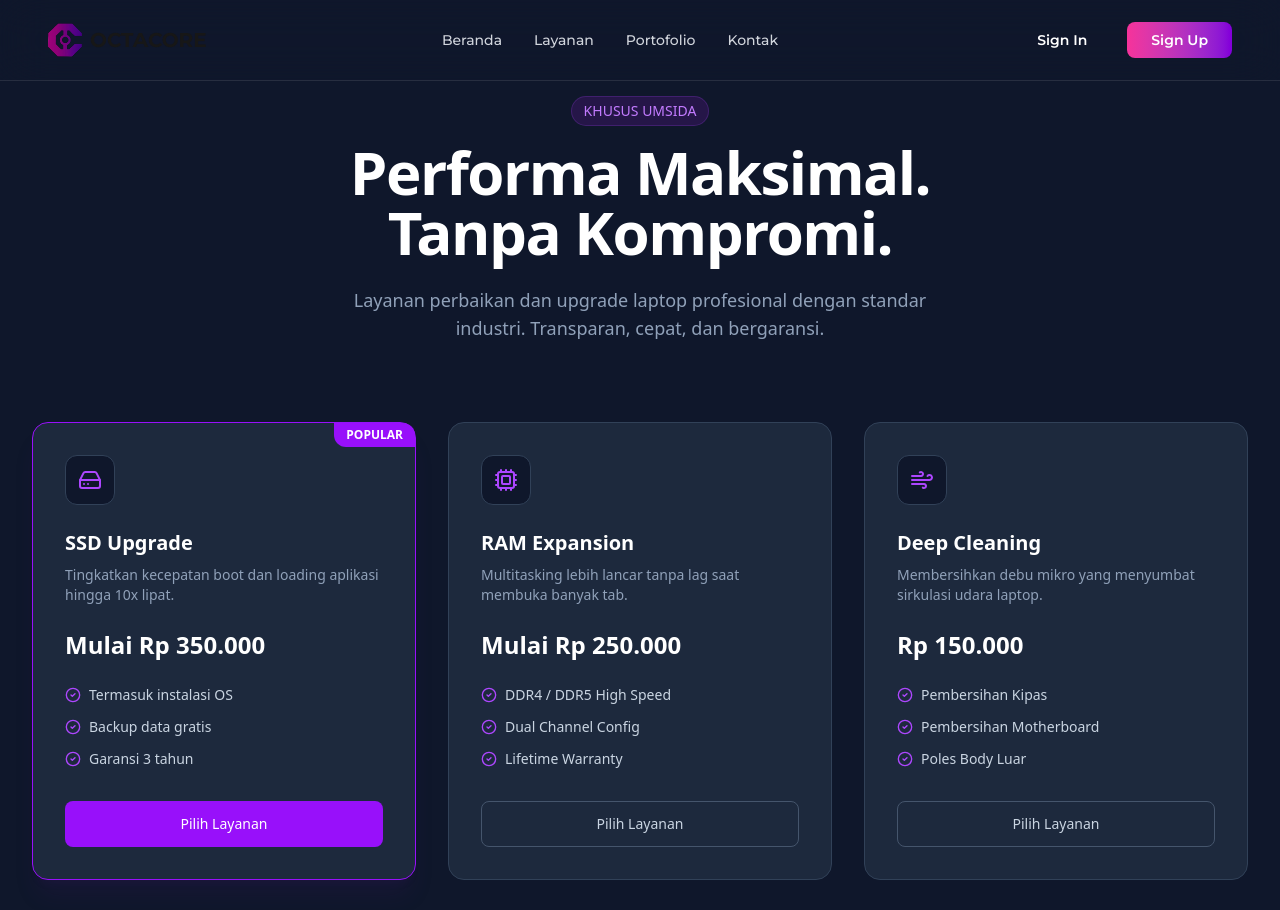
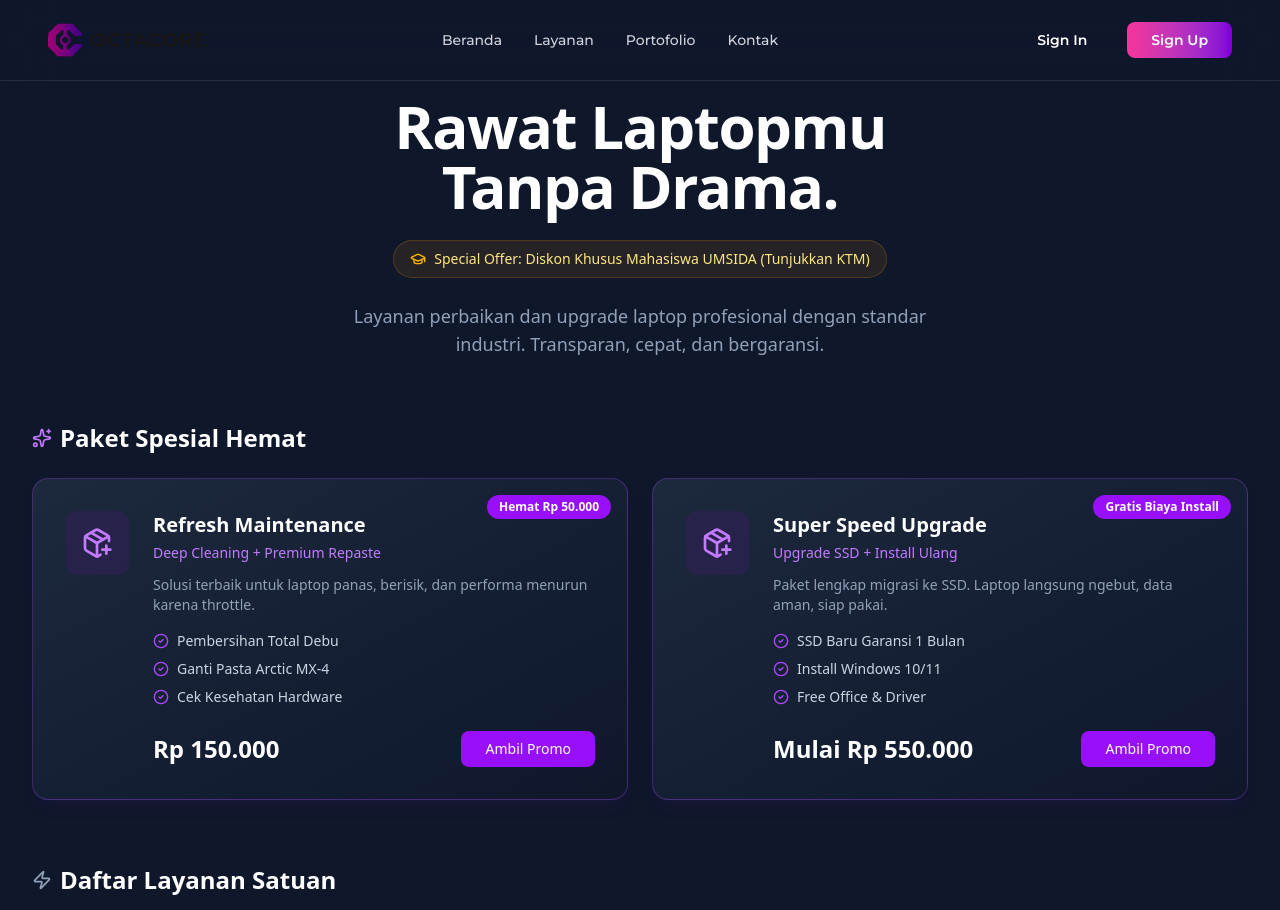
Before and after one commit to znalfarel/Website-octacore, a Next.js app: page /serviceLaptop in a window 1280 px wide. Shown: the top 910 px of the page. Built offline with nearby package versions, Linux system fonts and the light colour scheme.

Commit message:
feat: add bundle service in serviceLaptop and direct messages to whatsapp

```diff
--- a/app/components/Footer.tsx
+++ b/app/components/Footer.tsx
@@ -87,7 +87,7 @@ export default function Footer() {
               </li>
               <li className="flex items-center gap-3">
                 <Phone size={20} className="text-purple-500 shrink-0" />
-                <span className="text-sm">+62 831-1984-1544</span>
+                <span className="text-sm">+62 878-8292-3273</span>
               </li>
               <li className="flex items-center gap-3">
                 <Mail size={20} className="text-pink-500 shrink-0" />
--- a/app/serviceLaptop/page.tsx
+++ b/app/serviceLaptop/page.tsx
@@ -1,6 +1,7 @@
 "use client";
 
 import React from "react";
+import Link from "next/link";
 import { motion } from "framer-motion";
 import {
   HardDrive,
@@ -11,22 +12,47 @@ import {
   Zap,
   MessageCircle,
   ArrowRight,
-  CheckCircle2
+  CheckCircle2,
+  GraduationCap,
+  PackagePlus,
+  Sparkles
 } from "lucide-react";
 
-// Data Layanan
+// --- DATA BUNDLE (PAKET HEMAT) ---
+const bundles = [
+  {
+    title: "Refresh Maintenance",
+    subtitle: "Deep Cleaning + Premium Repaste",
+    price: "Rp 150.000",
+    saving: "Hemat Rp 50.000",
+    desc: "Solusi terbaik untuk laptop panas, berisik, dan performa menurun karena throttle.",
+    features: ["Pembersihan Total Debu", "Ganti Pasta Arctic MX-4", "Cek Kesehatan Hardware"],
+    highlight: true
+  },
+  {
+    title: "Super Speed Upgrade",
+    subtitle: "Upgrade SSD + Install Ulang",
+    price: "Mulai Rp 550.000",
+    saving: "Gratis Biaya Install",
+    desc: "Paket lengkap migrasi ke SSD. Laptop langsung ngebut, data aman, siap pakai.",
+    features: ["SSD Baru Garansi 1 Bulan", "Install Windows 10/11", "Free Office & Driver"],
+    highlight: true
+  }
+];
+
+// --- DATA LAYANAN SATUAN ---
 const services = [
   {
-    title: "SSD Upgrade",
-    price: "Mulai Rp 350.000",
+    title: "Upgrade SSD",
+    price: "Mulai Rp 400.000",
     desc: "Tingkatkan kecepatan boot dan loading aplikasi hingga 10x lipat.",
     icon: <HardDrive className="w-6 h-6 text-purple-500" />,
     features: ["Termasuk instalasi OS", "Backup data gratis", "Garansi 3 tahun"],
-    popular: true,
+    popular: false,
   },
   {
-    title: "RAM Expansion",
-    price: "Mulai Rp 250.000",
+    title: "Upgrade RAM",
+    price: "Mulai Rp 350.000",
     desc: "Multitasking lebih lancar tanpa lag saat membuka banyak tab.",
     icon: <Cpu className="w-6 h-6 text-purple-500" />,
     features: ["DDR4 / DDR5 High Speed", "Dual Channel Config", "Lifetime Warranty"],
@@ -34,7 +60,7 @@ const services = [
   },
   {
     title: "Deep Cleaning",
-    price: "Rp 150.000",
+    price: "Rp 100.000",
     desc: "Membersihkan debu mikro yang menyumbat sirkulasi udara laptop.",
     icon: <Wind className="w-6 h-6 text-purple-500" />,
     features: ["Pembersihan Kipas", "Pembersihan Motherboard", "Poles Body Luar"],
@@ -42,23 +68,23 @@ const services = [
   },
   {
     title: "Premium Repaste",
-    price: "Rp 200.000",
+    price: "Rp 100.000",
     desc: "Mengganti thermal paste kering dengan thermal paste high-end.",
     icon: <Thermometer className="w-6 h-6 text-purple-500" />,
     features: ["Arctic MX-4 / Grizzly", "Turunkan suhu 10-15°C", "Cegah Overheat"],
-    popular: true,
+    popular: false,
   },
   {
-    title: "LCD Replacement",
-    price: "Ask for Price",
-    desc: "Ganti layar pecah, dead pixel, atau bergaris dengan panel original.",
+    title: "Aktivasi Windows & Office",
+    price: "Mulai dari Rp 25.000",
+    desc: "Aktivasi Windows dan Office aman tanpa virus.",
     icon: <Monitor className="w-6 h-6 text-purple-500" />,
     features: ["Panel IPS / OLED", "Garansi Layar", "Pengerjaan Cepat"],
     popular: false,
   },
   {
-    title: "Software & OS",
-    price: "Rp 100.000",
+    title: "Install ulang",
+    price: "Rp 150.000",
     desc: "Instal ulang Windows/Linux, Office, dan software produktivitas.",
     icon: <Zap className="w-6 h-6 text-purple-500" />,
     features: ["Windows 10/11 Pro", "Driver Lengkap", "Bebas Virus"],
@@ -82,27 +108,59 @@ const itemVariants = {
 };
 
 export default function ServiceLaptopPage() {
+
+  // --- FUNGSI DIRECT WA ---
+  const handleWhatsApp = (serviceName: string, price: string, isConsultation = false) => {
+    const phoneNumber = "6287882923273";
+    let message = "";
+
+    if (isConsultation) {
+      // Format pesan untuk konsultasi umum
+      message = `Halo Admin Mincore,
+
+Saya mengalami kendala pada laptop saya dan ingin melakukan konsultasi terlebih dahulu.
+
+Mohon bantuannya. Terima kasih.`;
+    } else {
+      // Format pesan untuk order layanan spesifik
+      message = `Halo Mincore,
+
+Saya tertarik untuk melakukan pemesanan layanan berikut:
+
+Layanan: ${serviceName}
+Estimasi Harga: ${price}
+
+Mohon konfirmasi mengenai ketersediaan slot dan jadwal pengerjaan. Terima kasih.`;
+    }
+
+    const url = `https://wa.me/${phoneNumber}?text=${encodeURIComponent(message)}`;
+    window.open(url, "_blank");
+  };
+
   return (
     <div className="min-h-screen bg-slate-900 text-slate-100 font-sans selection:bg-purple-500/30">
 
-      {/* Container Utama dengan Responsive Padding */}
       <div className="max-w-7xl mx-auto px-4 sm:px-6 lg:px-8 py-12 md:py-20 lg:py-24">
 
         {/* Header Section */}
-        <div className="text-center mb-12 md:mb-16 lg:mb-20">
+        <div className="text-center mb-12 md:mb-16">
           <motion.div
             initial={{ opacity: 0, y: -20 }}
             animate={{ opacity: 1, y: 0 }}
             transition={{ duration: 0.6 }}
           >
-            <span className="inline-block py-1 px-3 rounded-full bg-purple-900/30 border border-purple-500/20 text-purple-400 text-xs md:text-sm font-medium mb-4">
-              KHUSUS UMSIDA
-            </span>
 
-            {/* Responsive Font Size untuk Judul */}
-            <h1 className="text-3xl sm:text-4xl md:text-5xl lg:text-6xl font-bold tracking-tight mb-4 md:mb-6 text-white">
-              Performa Maksimal. <br className="hidden sm:block" /> Tanpa Kompromi.
+            <h1 className="text-3xl sm:text-4xl md:text-5xl lg:text-6xl font-bold tracking-tight mb-6 text-white">
+              Rawat Laptopmu <br className="hidden sm:block" /> Tanpa Drama.
             </h1>
+
+            {/* Alert Khusus UMSIDA */}
+            <div className="flex justify-center mb-6">
+              <div className="inline-flex items-center gap-2 px-4 py-2 rounded-full bg-amber-500/10 border border-amber-500/20 text-amber-200 text-xs sm:text-sm font-medium">
+                <GraduationCap className="w-4 h-4 text-amber-400" />
+                <span>Special Offer: Diskon Khusus Mahasiswa UMSIDA (Tunjukkan KTM)</span>
+              </div>
+            </div>
 
             <p className="text-slate-400 max-w-xl md:max-w-2xl mx-auto text-base md:text-lg px-4">
               Layanan perbaikan dan upgrade laptop profesional dengan standar industri.
@@ -111,8 +169,73 @@ export default function ServiceLaptopPage() {
           </motion.div>
         </div>
 
-        {/* Pricing Grid - Responsive Columns */}
-        {/* Mobile: 1 col, Tablet: 2 cols, Desktop: 3 cols */}
+        {/* --- BAGIAN BUNDLING (PAKET HEMAT) --- */}
+        <div className="mb-16">
+          <div className="flex items-center gap-2 mb-6">
+            <Sparkles className="w-5 h-5 text-purple-400" />
+            <h2 className="text-xl md:text-2xl font-bold text-white">Paket Spesial Hemat</h2>
+          </div>
+
+          <motion.div
+            initial={{ opacity: 0, y: 20 }}
+            whileInView={{ opacity: 1, y: 0 }}
+            viewport={{ once: true }}
+            className="grid grid-cols-1 md:grid-cols-2 gap-6"
+          >
+            {bundles.map((bundle, index) => (
+              <div
+                key={index}
+                className="relative bg-gradient-to-br from-slate-800 to-slate-900 border border-purple-500/30 p-6 md:p-8 rounded-2xl flex flex-col md:flex-row gap-6 hover:border-purple-500 transition-colors shadow-lg shadow-purple-900/10"
+              >
+                {/* Badge Hemat */}
+                <div className="absolute top-4 right-4 bg-purple-600 text-white text-[10px] md:text-xs font-bold px-3 py-1 rounded-full animate-pulse">
+                  {bundle.saving}
+                </div>
+
+                <div className="flex-shrink-0 flex items-start justify-center md:justify-start">
+                   <div className="p-4 bg-purple-900/20 rounded-xl">
+                      <PackagePlus className="w-8 h-8 text-purple-400" />
+                   </div>
+                </div>
+
+                <div className="flex-grow text-center md:text-left">
+                  <h3 className="text-xl font-bold text-white mb-1">{bundle.title}</h3>
+                  <p className="text-purple-400 font-medium text-sm mb-3">{bundle.subtitle}</p>
+                  <p className="text-slate-400 text-sm mb-4">{bundle.desc}</p>
+
+                  <div className="space-y-2 mb-6">
+                     {bundle.features.map((feat, i) => (
+                       <div key={i} className="flex items-center justify-center md:justify-start gap-2 text-sm text-slate-300">
+                         <CheckCircle2 className="w-4 h-4 text-purple-500 flex-shrink-0" />
+                         <span>{feat}</span>
+                       </div>
+                     ))}
+                  </div>
+
+                  <div className="flex flex-col sm:flex-row items-center justify-between gap-4 mt-auto">
+                    <div className="text-2xl font-bold text-white">{bundle.price}</div>
+
+                    {/* BUTTON ACTION PAKET */}
+                    <button
+                      onClick={() => handleWhatsApp(bundle.title + " (" + bundle.subtitle + ")", bundle.price)}
+                      className="w-full sm:w-auto px-6 py-2 bg-purple-600 hover:bg-purple-700 text-white rounded-lg text-sm font-medium transition-colors"
+                    >
+                      Ambil Promo
+                    </button>
+
+                  </div>
+                </div>
+              </div>
+            ))}
+          </motion.div>
+        </div>
+
+        {/* --- BAGIAN LIST LAYANAN SATUAN --- */}
+        <div className="flex items-center gap-2 mb-6">
+            <Zap className="w-5 h-5 text-slate-400" />
+            <h2 className="text-xl md:text-2xl font-bold text-white">Daftar Layanan Satuan</h2>
+        </div>
+
         <motion.div
           variants={containerVariants}
           initial="hidden"
@@ -142,7 +265,6 @@ export default function ServiceLaptopPage() {
 
               <h3 className="text-lg md:text-xl font-semibold mb-2 text-white">{service.title}</h3>
 
-              {/* Deskripsi flexible height */}
               <p className="text-slate-400 text-sm mb-6 min-h-[40px]">{service.desc}</p>
 
               <div className="text-xl md:text-2xl font-bold text-white mb-6">
@@ -158,14 +280,17 @@ export default function ServiceLaptopPage() {
                 ))}
               </ul>
 
-              {/* Tombol akan selalu ada di bawah (mt-auto) */}
-              <button className={`w-full mt-auto py-3 rounded-lg font-medium text-sm transition-all ${
+              {/* BUTTON ACTION SATUAN */}
+              <button
+                onClick={() => handleWhatsApp(service.title, service.price)}
+                className={`w-full mt-auto py-3 rounded-lg font-medium text-sm transition-all ${
                 service.popular
                 ? "bg-purple-600 hover:bg-purple-700 text-white border border-transparent"
                 : "bg-transparent border border-slate-600 hover:border-purple-500 hover:text-purple-400 text-slate-300"
               }`}>
                 Pilih Layanan
               </button>
+
             </motion.div>
           ))}
         </motion.div>
@@ -177,7 +302,6 @@ export default function ServiceLaptopPage() {
           viewport={{ once: true }}
           className="relative rounded-3xl overflow-hidden bg-slate-800 border border-slate-700"
         >
-          {/* Padding CTA Responsive */}
           <div className="relative z-10 p-8 md:p-16 lg:p-20 text-center">
             <h2 className="text-2xl sm:text-3xl md:text-5xl font-bold mb-4 md:mb-6 text-white leading-tight">
               Laptop Bermasalah? <br className="hidden sm:block"/> Jangan Asal Bongkar.
@@ -187,17 +311,22 @@ export default function ServiceLaptopPage() {
               dan estimasi biaya transparan sebelum pengerjaan.
             </p>
 
-            {/* Tombol Stack di Mobile, Row di Tablet/Desktop */}
             <div className="flex flex-col sm:flex-row gap-4 justify-center items-center w-full sm:w-auto">
-              <button className="w-full sm:w-auto px-8 py-4 bg-purple-600 text-white rounded-full font-bold hover:bg-purple-700 transition-colors flex justify-center items-center gap-2 group shadow-lg shadow-purple-900/20">
+              {/* BUTTON ACTION KONSULTASI UMUM */}
+              <button
+                onClick={() => handleWhatsApp("Konsultasi Umum", "-", true)}
+                className="w-full sm:w-auto px-8 py-4 bg-purple-600 text-white rounded-full font-bold hover:bg-purple-700 transition-colors flex justify-center items-center gap-2 group shadow-lg shadow-purple-900/20"
+              >
                 <MessageCircle className="w-5 h-5" />
                 Konsultasi Sekarang
                 <ArrowRight className="w-4 h-4 group-hover:translate-x-1 transition-transform" />
               </button>
 
-              <button className="w-full sm:w-auto px-8 py-4 bg-transparent border border-slate-600 text-white rounded-full font-semibold hover:bg-slate-700 transition-colors">
-                Lihat Lokasi Workshop
-              </button>
+              <Link href="https://maps.app.goo.gl/nqfMK3ZQ1p2yR2hE7">
+                <button className="w-full sm:w-auto px-8 py-4 bg-transparent border border-slate-600 text-white rounded-full font-semibold hover:bg-slate-700 transition-colors">
+                  Lihat Lokasi
+                </button>
+              </Link>
             </div>
           </div>
         </motion.div>
```
